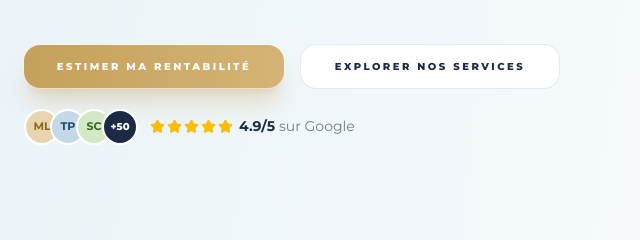
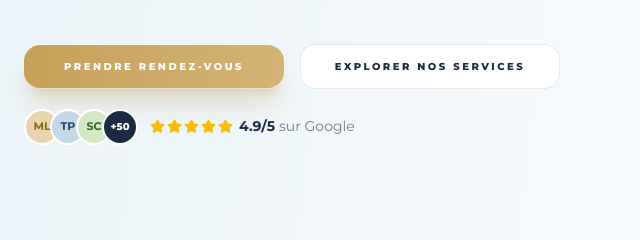
Before and after one commit to JulianGregoire/xiri-conciergerie---gestion-airbnb-en-corse, an Astro site: page / in a window 1280 px wide. Shown: the part 535-775 px from the top of the page, 0-640 px from the left. Built offline with nearby package versions, Linux system fonts and the light colour scheme; Astro itself is replaced by a stand-in of ours.

Commit message:
prendre rdv

```diff
--- a/src/components/sections/Hero.astro
+++ b/src/components/sections/Hero.astro
@@ -113,7 +113,7 @@ const strongPoints = [
                             href="#contact"
                             class="w-full sm:w-[260px] flex items-center justify-center bg-gradient-to-r from-xiri-gold to-[#D4B475] text-white px-6 py-3.5 text-[10px] uppercase tracking-[0.25em] font-black hover:scale-105 hover:shadow-2xl transition-all duration-300 rounded-2xl no-underline text-center shadow-xl shadow-xiri-gold/30 ring-1 ring-white/30"
                         >
-                            Estimer ma rentabilité
+                            Prendre rendez-vous
                         </a>
                         <a
                             href="#services"
```
